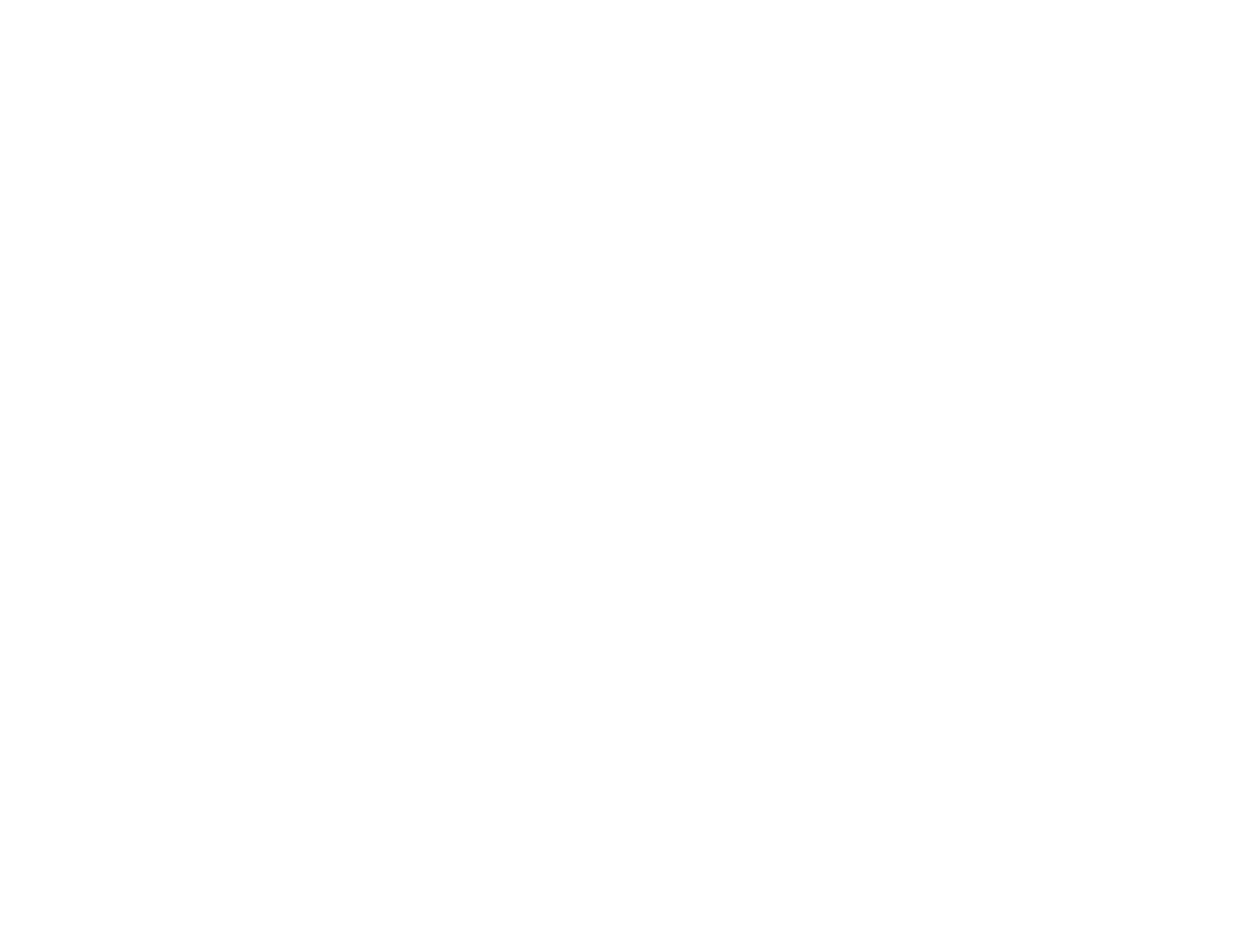
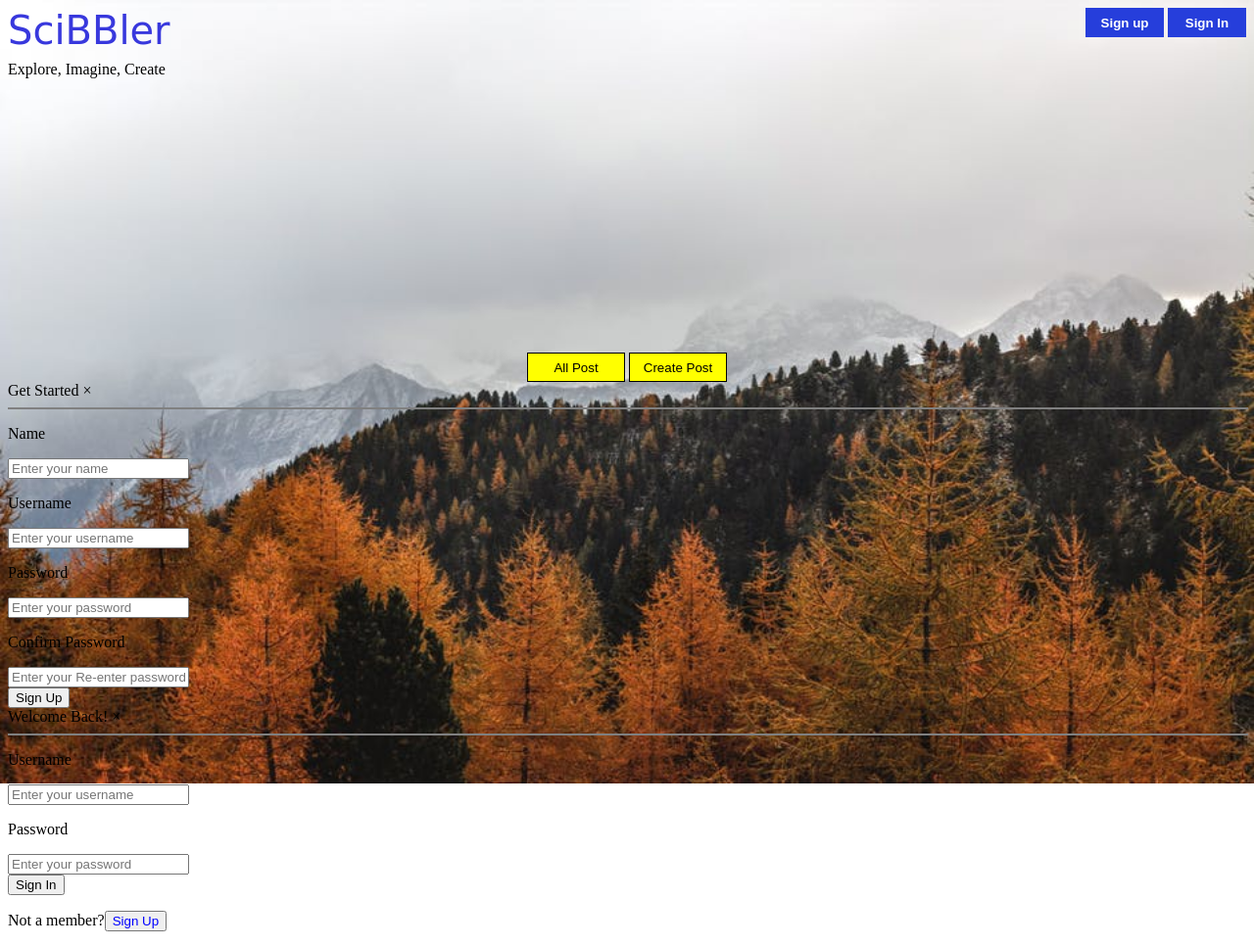
Before and after one commit to riyatailor/demo, a plain HTML site: page index.html in a window 1280 px wide. Shown: the whole page at 98% size. Before the commit the page ends 800 px from the top, so only its background shows below. Drawn offline with Linux system fonts and the light colour scheme; a web font is replaced by a local one.

Commit message:
Update index.html

```diff
--- a/index.html
+++ b/index.html
@@ -1,13 +1,85 @@
 <!DOCTYPE html>
-<html>
+
 
 <head>
+    <meta charset="UTF-8">
+    <meta http-equiv="X-UA-Compatible" content="IE=edge">
+    <meta name="viewport" content="width=device-width, initial-scale=1.0">
+    <title>Scribbler</title>
     <!-- TODO: Include Font Awesome file here -->
+    <link rel="stylesheet" href="https://cdnjs.cloudflare.com/ajax/libs/font-awesome/4.7.0/css/font-awesome.min.css">
     <!-- TODO: Include Google Fonts file here -->
+    <link href="https://fonts.googleapis.com/css?family=Montez&display=swap" rel="stylesheet">
+    <link rel="StyleSheet" href="index.css">
+    <link rel="StyleSheet" href="common.css">
 </head>
 
-<body>
+<body class="index-Body">
     <!-- TODO: Include all your code for the header and home page here -->
+    <header class="header">
+        <span class="logo">
+            <span class="scibbler">SciBBler</span>
+        <span class="btn-logo">
+                <button type="button" class="SignUp_btn">Sign up</button>
+                <button type="button" class="SignIn_btn">Sign In</button>
+        </span>
+        </span>
+        <br><br><br>
+        <span class="sub_Part">Explore, Imagine, Create</span>
+    </header>
+    <div class="Post-Btn">
+        <button type="button" class="AllPost_Btn">All Post</button>
+        <button type="button" class="CreatePost_Btn">Create Post</button>
+    </div>
+    <div class="SignUp-Form">
+        <form class="Form-Model">
+            <span class="Heading">Get Started</span>
+            <span class="close-SignUp">&times;</span>
+            <hr width="100%" color="grey">
+            <p>Name</p>
+            <input type="text" class="Input-name" placeholder="Enter your name" required>
+            <p>Username</p>
+            <input type="text" class="User-Input-name" placeholder="Enter your username" required>
+            <p>Password</p>
+            <input type="password" class="Input-password" placeholder="Enter your password" required>
+            <p>Confirm Password</p>
+            <input type="password" class="Input-Confirm-password" placeholder="Enter your Re-enter password" required>
+            <br>
+            <button class="Submit-Btn" type="Submit">Sign Up</button>
+        </form>
+    </div>
+    <div class="SignIn-Form">
+        <form class="Form-Model">
+            <span class="Heading">Welcome Back!</span>
+            <span class="close-SignIn">&times;</span>
+            <hr width="100%" color="grey">
+            <p>Username</p>
+            <input type="text" class="User-Input-name" placeholder="Enter your username" required>
+            <p>Password</p>
+            <input type="password" class="Input-password" placeholder="Enter your password" required>
+            <br>
+            <button class="Submit-Btn" type="Submit">Sign In</button>
+            <p class="Member">Not a member?<button type="button" class="SignIn_btn-SignUp" style="color:blue">Sign Up</button></p>
+        </form>
+    </div>
+    <div class="create-post">
+        <div class="create-content">
+            <span class="create-Heading">Pen Your Post</span>
+            <span class="close-create">&times;</span>
+            <hr width="100%" color="grey">
+            <p>Title</p>
+            <input type="text" style="margin-bottom:10px;" placeholder="Enter title of your post" class="create-title">
+            <p>Contents</p>
+            <textarea placeholder="Enter the content of your post" class="create-view"></textarea>
+            <div class="button">
+                <button class="Create-Btn" type="Submit">Create</button>
+            </div>
+        </div>
+    </div>
+    <script src="index.js"></script>
+    <script src="common.js"></script>
+
+
 </body>
 
 </html>
```
